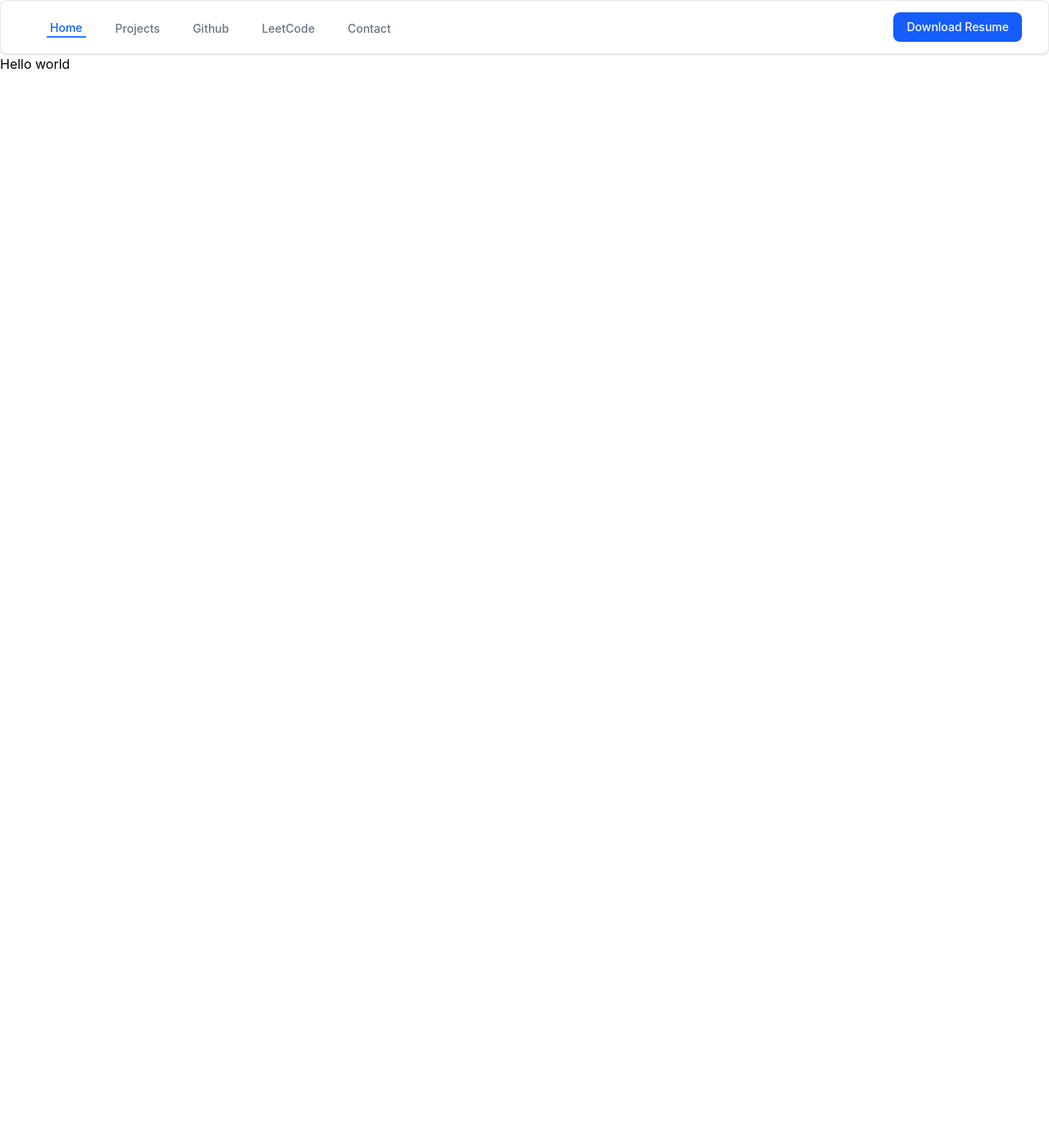
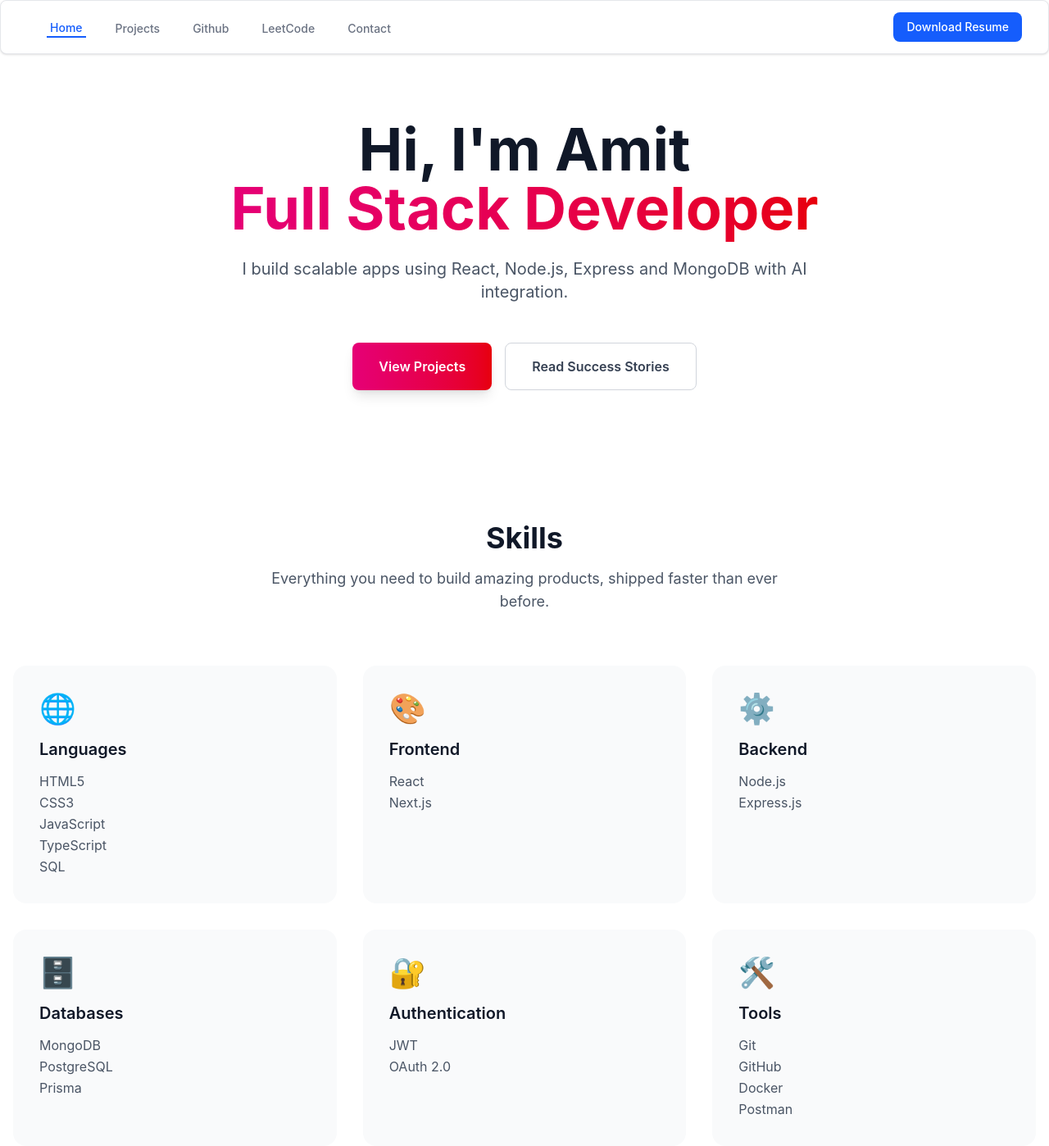
Before and after one commit to amitbishnoii/portfolio, a React app: page / in a window 1280 px wide. Shown: the top 1398 px of the page at 82% size. Before the commit the page ends 800 px from the top, so only its background shows below. Built offline with nearby package versions, Linux system fonts and the light colour scheme; the HTML template or start-up script is replaced by a standard one.

Commit message:
build hero and tech stack section and implement routing

```diff
--- a/src/App.jsx
+++ b/src/App.jsx
@@ -1,13 +1,27 @@
-import Home from "./pages/Home";
-import Navbar from "./components/Navbar";
+import Home from "./pages/Home.jsx";
+import Layout from "./components/Layout.jsx";
+import { createBrowserRouter, RouterProvider } from "react-router-dom";
+import Contact from "./pages/Contact.jsx";
 
 function App() {
-    return (
-        <>
-            <Navbar />
-            <Home />
-        </>
-    );
+    const router = createBrowserRouter([
+        {
+            path: "/",
+            element: <Layout />,
+            children: [
+                {
+                    path: "",
+                    element: <Home />,
+                },
+                {
+                    path: "contact",
+                    element: <Contact />,
+                },
+            ],
+        },
+    ]);
+
+    return <RouterProvider router={router} />;
 }
 
 export default App;
--- /dev/null
+++ b/src/components/Hero.jsx
@@ -0,0 +1,77 @@
+
+const Hero = () => {
+    return (
+        <section className="relative w-full h-full bg-white dark:bg-black">
+            <div className="max-w-7xl mx-auto px-4 sm:px-6 lg:px-8 pt-20">
+                <div className="text-center mb-16">
+                    {/* <div className="inline-flex items-center gap-2 px-4 py-2 bg-orange-100 dark:bg-orange-900/30 text-orange-700 dark:text-orange-400 rounded-full text-sm font-medium mb-8">
+                        🏆 Rated #1 by G2 Crowd
+                    </div> */}
+
+                    <h1 className="text-5xl md:text-7xl font-bold text-gray-900 dark:text-white mb-6">
+                        Hi, I'm Amit
+                        <br />
+                        <span className="bg-linear-to-r from-pink-600 to-red-600 bg-clip-text text-transparent">
+                            {" "}
+                            Full Stack Developer
+                        </span>
+                        <br />
+                    </h1>
+
+                    <p className="text-xl text-gray-600 dark:text-gray-400 mb-12 max-w-3xl mx-auto">
+                        I build scalable apps using React, Node.js, Express and
+                        MongoDB with AI integration.
+                    </p>
+
+                    <div className="flex flex-col sm:flex-row gap-4 justify-center mb-20">
+                        <button className="px-8 py-4 bg-linear-to-r from-pink-600 to-red-600 hover:from-pink-700 hover:to-red-700 text-white font-semibold rounded-lg shadow-lg transform hover:scale-105 transition-all duration-200">
+                            View Projects
+                        </button>
+                        <button className="px-8 py-4 border border-gray-300 dark:border-zinc-700 text-gray-700 dark:text-gray-300 hover:bg-gray-50 dark:hover:bg-zinc-800 font-semibold rounded-lg transition-colors duration-200">
+                            Read Success Stories
+                        </button>
+                    </div>
+                </div>
+
+                {/* <div className="mb-16">
+                    <h3 className="text-center text-lg font-semibold text-gray-900 dark:text-white mb-8">
+                        Trusted by industry leaders
+                    </h3>
+                </div>
+
+                <div className="text-center">
+                    <div className="inline-flex items-center gap-6 px-8 py-4 bg-gray-50 dark:bg-zinc-900 rounded-2xl">
+                        <div className="text-center">
+                            <div className="text-2xl font-bold text-gray-900 dark:text-white">
+                                4.9/5
+                            </div>
+                            <div className="text-sm text-gray-500 dark:text-gray-400">
+                                G2 Rating
+                            </div>
+                        </div>
+                        <div className="w-px h-12 bg-gray-300 dark:bg-zinc-700"></div>
+                        <div className="text-center">
+                            <div className="text-2xl font-bold text-gray-900 dark:text-white">
+                                99.9%
+                            </div>
+                            <div className="text-sm text-gray-500 dark:text-gray-400">
+                                Uptime
+                            </div>
+                        </div>
+                        <div className="w-px h-12 bg-gray-300 dark:bg-zinc-700"></div>
+                        <div className="text-center">
+                            <div className="text-2xl font-bold text-gray-900 dark:text-white">
+                                24/7
+                            </div>
+                            <div className="text-sm text-gray-500 dark:text-gray-400">
+                                Support
+                            </div>
+                        </div>
+                    </div>
+                </div> */}
+            </div>
+        </section>
+    );
+};
+
+export default Hero;
--- /dev/null
+++ b/src/components/Layout.jsx
@@ -0,0 +1,13 @@
+import Navbar from "./Navbar";
+import { Outlet } from "react-router-dom";
+
+const Layout = () => {
+    return (
+        <>
+            <Navbar />
+            <Outlet />
+        </>
+    );
+};
+
+export default Layout;
--- a/src/components/Navbar.jsx
+++ b/src/components/Navbar.jsx
@@ -1,41 +1,43 @@
 import { useState } from "react";
+import { NavLink } from "react-router-dom";
 
 export default function Navbar() {
     const [isMenuOpen, setIsMenuOpen] = useState(false);
 
     const navItems = [
-        { name: "Home", href: "#", current: true },
-        { name: "Projects", href: "#", current: false },
-        { name: "Github", href: "#", current: false },
-        { name: "LeetCode", href: "#", current: false },
-        { name: "Contact", href: "#", current: false },
+        { name: "Home", to: "/" },
+        { name: "Projects", to: "/projects" },
+        { name: "Github", to: "/github" },
+        { name: "LeetCode", to: "/leetcode" },
+        { name: "Contact", to: "/contact" },
     ];
 
     return (
         <div className="w-full bg-white dark:bg-black">
-            <nav className="bg-white dark:bg-black border border-gray-200 dark:border-zinc-800 rounded-lg shadow-sm">
+            <nav className="sticky z-10 bg-white dark:bg-black border border-gray-200 dark:border-zinc-800 rounded-lg shadow-sm">
                 <div className="max-w-7xl mx-auto px-4 sm:px-6 lg:px-8">
                     <div className="flex justify-between h-16">
                         <div className="flex items-center">
                             <div className="hidden md:ml-6 md:flex md:space-x-8">
                                 {navItems.map((item) => (
-                                    <a
+                                    <NavLink
                                         key={item.name}
-                                        href={item.href}
-                                        className={`inline-flex items-center px-1 pt-1 text-sm font-medium transition-colors duration-200 ${
-                                            item.current
-                                                ? "text-blue-600 dark:text-blue-400 border-b-2 border-blue-500"
-                                                : "text-gray-500 dark:text-gray-400 hover:text-gray-700 dark:hover:text-gray-300"
-                                        }`}
+                                        to={item.to}
+                                        className={({ isActive }) =>
+                                            `inline-flex items-center px-1 pt-1 text-sm font-medium transition-colors duration-200 ${
+                                                isActive
+                                                    ? "text-blue-600 dark:text-blue-400 border-b-2 border-blue-500"
+                                                    : "text-gray-500 dark:text-gray-400 hover:text-gray-700 dark:hover:text-gray-300"
+                                            }}`
+                                        }
                                     >
                                         {item.name}
-                                    </a>
+                                    </NavLink>
                                 ))}
                             </div>
                         </div>
 
                         <div className="flex items-center gap-4">
-
                             <button className="hidden md:block px-4 py-2 bg-blue-600 hover:bg-blue-700 text-white text-sm font-medium rounded-lg transition-colors cursor-pointer">
                                 Download Resume
                             </button>
@@ -68,7 +70,7 @@ export default function Navbar() {
                             {navItems.map((item) => (
                                 <a
                                     key={item.name}
-                                    href={item.href}
+                                    to={item.to}
                                     className={`block px-3 py-2 rounded-md text-base font-medium transition-colors ${
                                         item.current
                                             ? "text-blue-600 dark:text-blue-400 bg-blue-50 dark:bg-blue-900/20"
@@ -80,13 +82,13 @@ export default function Navbar() {
                             ))}
                             <div className="border-t border-gray-200 dark:border-zinc-800 pt-4 mt-4">
                                 <a
-                                    href="#"
+                                    to="#"
                                     className="block px-3 py-2 rounded-md text-base font-medium text-gray-600 dark:text-gray-400 hover:text-gray-900 dark:hover:text-white"
                                 >
                                     Sign In
                                 </a>
                                 <a
-                                    href="#"
+                                    to="#"
                                     className="block px-3 py-2 rounded-md text-base font-medium bg-blue-600 text-white mt-2"
                                 >
                                     Get Started
--- /dev/null
+++ b/src/components/Projects.jsx
@@ -0,0 +1,8 @@
+
+const Projects = () => {
+  return (
+    <div>Projects</div>
+  )
+}
+
+export default Projects
--- /dev/null
+++ b/src/components/TechStack.jsx
@@ -0,0 +1,100 @@
+const TechStack = () => {
+    const techStack = [
+        {
+            category: "Languages",
+            icon: "🌐",
+            skills: [
+                { title: "HTML5" },
+                { title: "CSS3" },
+                { title: "JavaScript" },
+                { title: "TypeScript" },
+                { title: "SQL" },
+            ],
+        },
+        {
+            category: "Frontend",
+            icon: "🎨",
+            skills: [
+                { title: "React" },
+                { title: "Next.js" },
+            ],
+        },
+        {
+            category: "Backend",
+            icon: "⚙️",
+            skills: [
+                { title: "Node.js" },
+                { title: "Express.js" },
+            ],
+        },
+        {
+            category: "Databases",
+            icon: "🗄️",
+            skills: [
+                { title: "MongoDB" },
+                { title: "PostgreSQL" },
+                { title: "Prisma" },
+            ],
+        },
+        {
+            category: "Authentication",
+            icon: "🔐",
+            skills: [
+                { title: "JWT" },
+                { title: "OAuth 2.0" },
+            ],
+        },
+        {
+            category: "Tools",
+            icon: "🛠️",
+            skills: [
+                { title: "Git" },
+                { title: "GitHub" },
+                { title: "Docker" },
+                { title: "Postman" },
+            ],
+        },
+    ];
+
+    return (
+        <section className="py-20 px-4 bg-white dark:bg-black">
+            <div className="max-w-7xl mx-auto">
+                <div className="text-center mb-16">
+                    <h2 className="text-4xl font-bold text-gray-900 dark:text-white mb-4">
+                        Skills
+                    </h2>
+                    <p className="text-lg text-gray-600 dark:text-gray-400 max-w-2xl mx-auto">
+                        Everything you need to build amazing products, shipped
+                        faster than ever before.
+                    </p>
+                </div>
+
+                <div className="grid grid-cols-1 md:grid-cols-2 lg:grid-cols-3 gap-8">
+                    {techStack.map((skill, index) => (
+                        <div
+                            key={index}
+                            className="group p-8 bg-gray-50 dark:bg-zinc-900 rounded-2xl hover:shadow-xl transition-all duration-300 hover:-translate-y-1"
+                        >
+                            <div className="text-4xl mb-4">{skill.icon}</div>
+                            <h3 className="text-xl font-semibold text-gray-900 dark:text-white mb-3">
+                                {skill.category}
+                            </h3>
+                            {skill.skills.map((s) => {
+                                return (
+                                    <p
+                                        key={s.title}
+                                        className="text-gray-600 dark:text-gray-400 leading-relaxed"
+                                    >
+                                        {s.title}
+                                    </p>
+                                );
+                            })}
+                        </div>
+                    ))}
+                </div>
+            </div>
+        </section>
+    );
+};
+
+export default TechStack;
--- /dev/null
+++ b/src/pages/Contact.jsx
@@ -0,0 +1,5 @@
+const Contact = () => {
+    return <div>Contact</div>;
+};
+
+export default Contact;
--- a/src/pages/Home.jsx
+++ b/src/pages/Home.jsx
@@ -1,12 +1,12 @@
-import React from "react";
+import Hero from "../components/Hero";
+import TechStack from "../components/TechStack";
 
 const Home = () => {
     return (
-        <div>
-            <div className="main">
-                Hello world
-            </div>
-        </div>
+        <>
+            <Hero />
+            <TechStack />
+        </>
     );
 };
 
```
Also changed, not shown: src/components/Card.jsx (added, +37 -0 lines).
